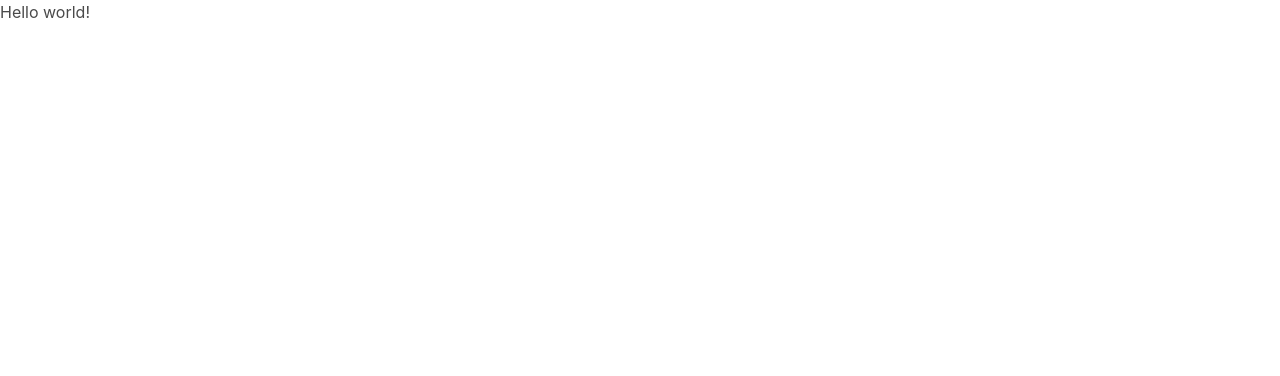
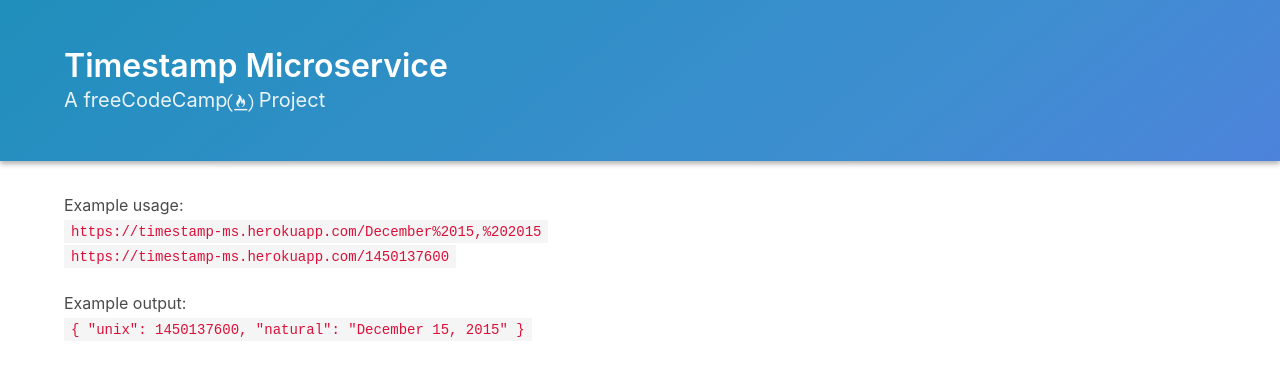
Before and after one commit to kuba-jablonski/fcc-timestamp-microservice, a website: page public/index.html in a window 1280 px wide. Drawn offline with nearby package versions, Linux system fonts and the light colour scheme.

Commit message:
Add basic styling

```diff
--- a/public/index.html
+++ b/public/index.html
@@ -6,10 +6,33 @@
     <meta charset="UTF-8">
     <meta name="viewport" content="width=device-width, initial-scale=1">
     <link rel="stylesheet" href="https://cdnjs.cloudflare.com/ajax/libs/bulma/0.4.2/css/bulma.min.css">
+    <link rel="stylesheet" href="https://maxcdn.bootstrapcdn.com/font-awesome/4.7.0/css/font-awesome.min.css">
+    <link rel="stylesheet" href="style.css">
 </head>
 
 <body>
-    <h1>Hello world!</h1>
+    <header class="hero is-info is-bold">
+        <div class="hero-body">
+            <div class="container">
+                <h1 class="title">
+                    Timestamp Microservice
+                </h1>
+                <h2 class="subtitle">
+                    A freeCodeCamp<i class="fa fa-free-code-camp"></i> Project
+                </h2>
+            </div>
+        </div>
+    </header>
+    <main>
+        <div class="container">
+            <h2>Example usage:</h2>
+            <p><code>https://timestamp-ms.herokuapp.com/December%2015,%202015</code></p>
+            <p><code>https://timestamp-ms.herokuapp.com/1450137600</code></p>
+            <br>
+            <h2>Example output:</h2>
+            <p><code>{ "unix": 1450137600, "natural": "December 15, 2015" }</code></p>
+        </div>
+    </main>
 </body>
 
 </html>
--- /dev/null
+++ b/public/style.css
@@ -0,0 +1,9 @@
+header {
+    margin-bottom: 2rem;
+    box-shadow: 0px 3px 5px rgba(100, 100, 100, 0.49);
+}
+
+.fa {
+    position: relative;
+    top: 3px;
+}
```
